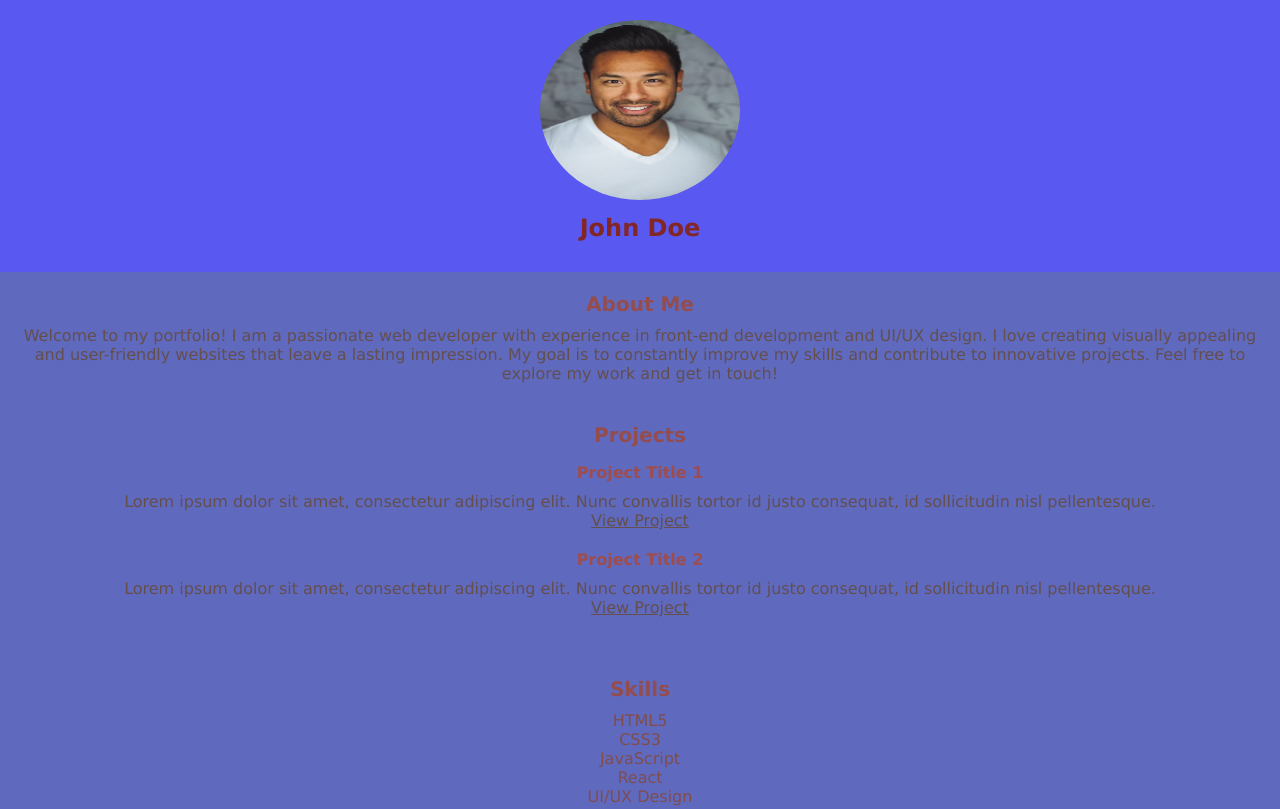
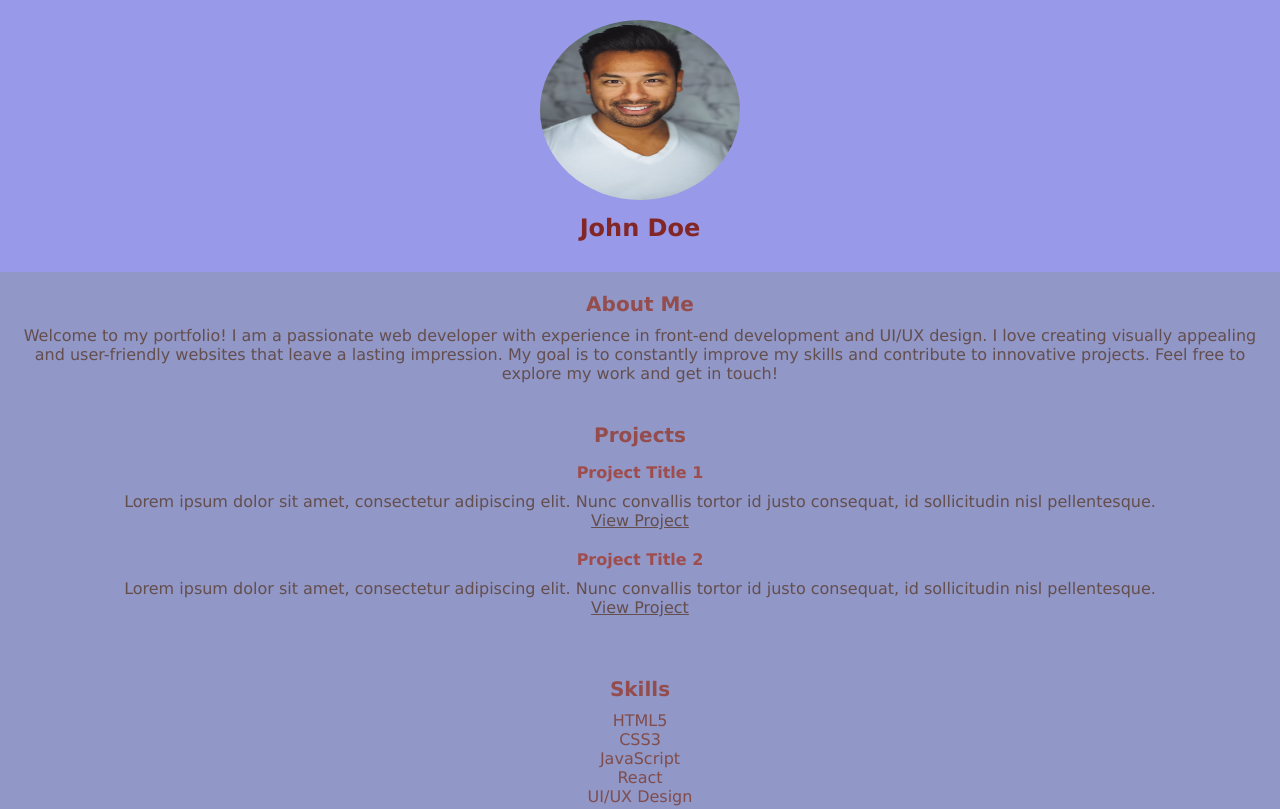
Before and after one commit to lgowda15/HTML5, a plain HTML site: page Static/Portfolio/index.html in a window 1280 px wide. Shown: the top 809 px of the page. Drawn offline with Linux system fonts and the light colour scheme.

Commit message:
Portfolio final

```diff
--- a/Static/Portfolio/styles.css
+++ b/Static/Portfolio/styles.css
@@ -11,7 +11,7 @@ body, h1, h2, p, ul {
     background-color: #f7f7f7;
     padding: 20px;
     text-align: center;
-    background-color: rgb(89, 89, 242);
+    background-color: rgb(153, 153, 234);
   }
 
   p {
@@ -30,7 +30,7 @@ body, h1, h2, p, ul {
   .skills-section,
   .contact-section {
     padding: 20px;
-    background-color: rgb(95, 106, 191);
+    background-color: rgb(145, 151, 198);
   }
 
   .projects-section .project {
```
